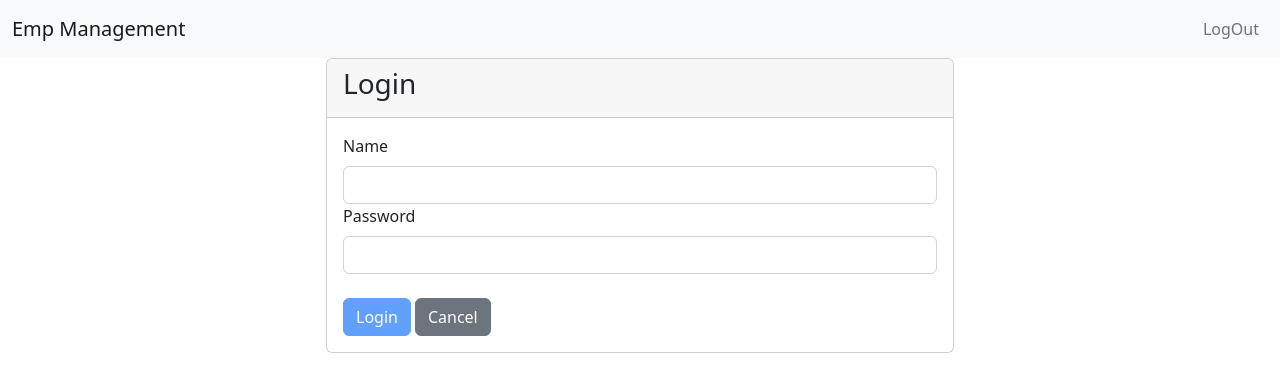
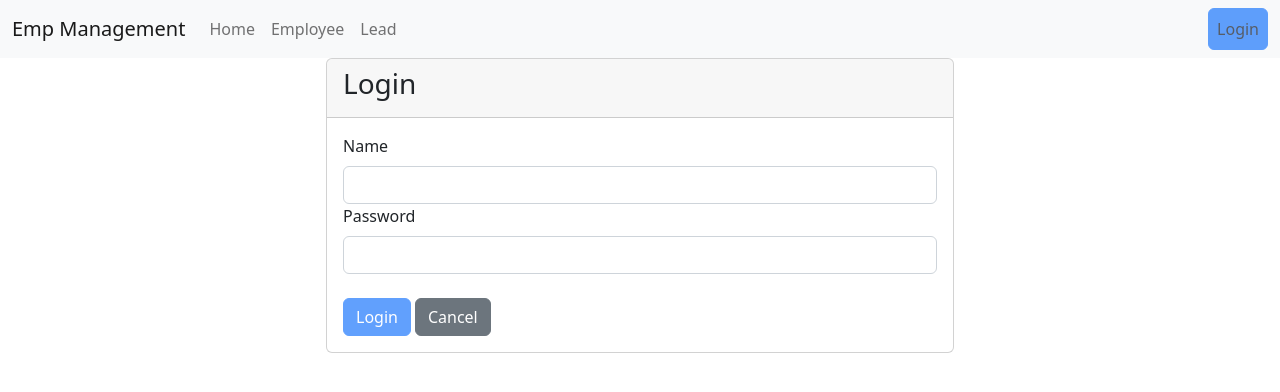
Before and after one commit to SajalSenCSE/EmployeeManagementApp, an Angular app: page /login in a window 1280 px wide. Shown: the top 392 px of the page. Built offline with nearby package versions, Linux system fonts and the light colour scheme.

Commit message:
login Button Disable

```diff
--- a/src/app/User/user-login/user-login.component.ts
+++ b/src/app/User/user-login/user-login.component.ts
@@ -1,5 +1,5 @@
 import { HttpErrorResponse } from '@angular/common/http';
-import { Component, OnInit } from '@angular/core';
+import { Component, EventEmitter, Input, OnInit, Output } from '@angular/core';
 import {
   FormBuilder,
   FormControl,
--- a/src/app/navbar/navbar.component.html
+++ b/src/app/navbar/navbar.component.html
@@ -14,34 +14,26 @@
     </button>
     <div class="collapse navbar-collapse" id="navbarSupportedContent">
       <ul class="navbar-nav me-auto mb-2 mb-lg-0">
-        <li class="nav-item" *ngIf="navManuDisable">
+        <li class="nav-item">
           <a class="nav-link" routerLinkActive="active" routerLink="home"
             >Home</a
           >
         </li>
-        <li class="nav-item" *ngIf="navManuDisable">
+        <li class="nav-item">
           <a class="nav-link" routerLinkActive="active" routerLink="employee"
             >Employee</a
           >
         </li>
-        <li class="nav-item" *ngIf="navManuDisable">
+        <li class="nav-item">
           <a class="nav-link" routerLinkActive="active" routerLink="lead"
             >Lead</a
           >
         </li>
       </ul>
       <ul class="navbar-nav ms-a">
-        <li class="nav-item" *ngIf="!loginLogOutButton">
-          <a class="nav-link" routerLinkActive="active" routerLink="login"
-            >Login</a
-          >
-        </li>
-        <li class="nav-item" *ngIf="loginLogOutButton">
-          <a
-            class="nav-link btn btn-sm-primary"
-            routerLinkActive="active"
-            (click)="onLogOut()"
-            >LogOut</a
+        <li class="nav-item" *ngIf="loginBtnDisable">
+          <button class="nav-link btn btn-primary" routerLinkActive="active" routerLink="login" [disabled]="loginBtnDisable"
+            >Login</button
           >
         </li>
       </ul>
--- a/src/app/navbar/navbar.component.ts
+++ b/src/app/navbar/navbar.component.ts
@@ -1,4 +1,4 @@
-import { Component, OnInit } from '@angular/core';
+import { Component, OnChanges, OnInit, SimpleChanges } from '@angular/core';
 import {
   FormBuilder,
   FormControl,
@@ -14,8 +14,7 @@ import { CookieService } from '../services/cookie.service';
   styleUrls: ['./navbar.component.css'],
 })
 export class NavbarComponent implements OnInit {
-  navManuDisable: boolean = false;
-  loginLogOutButton: boolean = false;
+  loginBtnDisable: boolean = true;
 
   constructor(
     private fb: FormBuilder,
@@ -24,16 +23,10 @@ export class NavbarComponent implements OnInit {
   ) {}
 
   ngOnInit(): void {
-    this.loginLogOutButton = !this.loginLogOutButton;
-    this.buttonEnable();
+    (this.cookie.getCookie('token'))? this.loginBtnDisable=false:this.loginBtnDisable=true;
   }
 
   buttonEnable() {
-    if (this.cookie.getCookie('token')) this.navManuDisable = true;
-  }
-  onLogOut() {
-    this.loginLogOutButton = !this.loginLogOutButton;
-    this.cookie.deleteCookie('token');
-    this.router.navigate(['login']);
+     (this.cookie.getCookie('token'))? this.loginBtnDisable=false:this.loginBtnDisable=true;
   }
 }
--- a/src/app/services/cookie.service.ts
+++ b/src/app/services/cookie.service.ts
@@ -7,7 +7,6 @@ export class CookieService {
   constructor() {}
   public getCookie(name: string) {
     let ca: Array<string> = document.cookie.split(';');
-    console.log(document.cookie);
     let caLen: number = ca.length;
     let cookieName = `${name}=`;
     let c: string;
```
